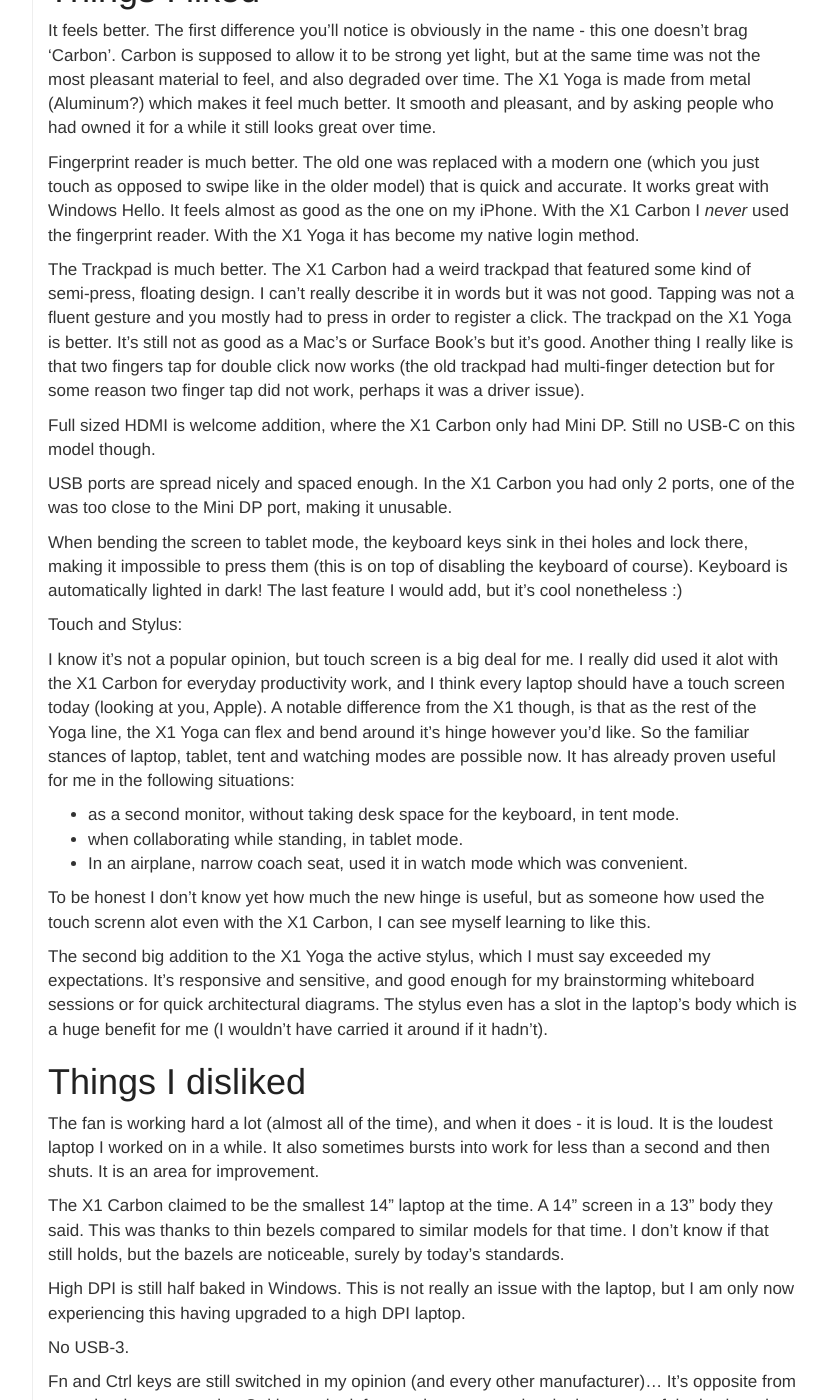
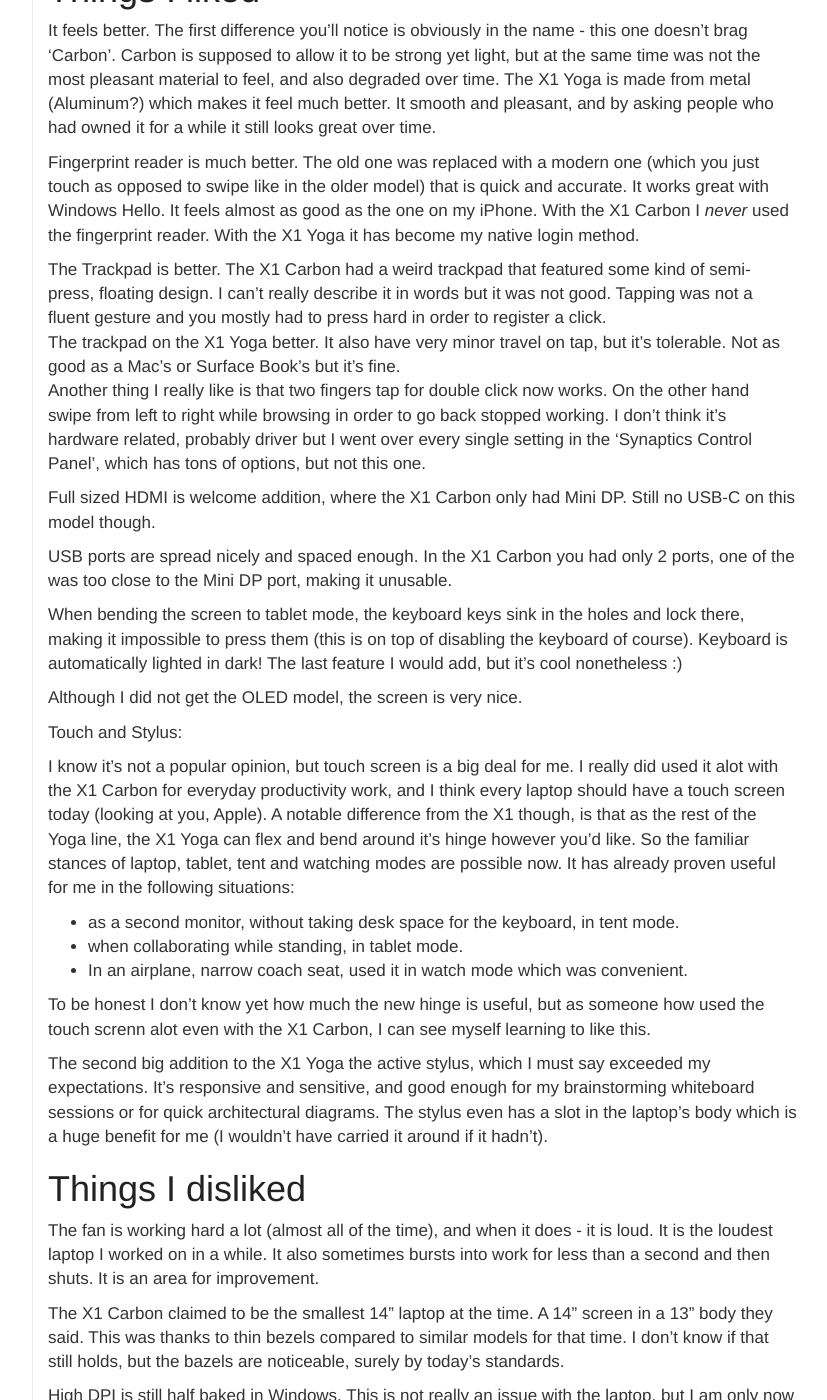
Before and after one commit to itaysk/itaysk.github.io, a Jekyll site: the page built from _posts/2016-12-30-from-lenovo-x1-carbon-to-lenovo-x1-yoga.md, in a window 1280 px wide and 1400 px high, scrolled down 462 px. Shown: the whole window, without its empty margins (413-1240 px from the left). Built offline with Jekyll 4.4.1, drawn with Linux system fonts in a browser that asks for light colours; comment, search, counter and statistics services are not loaded; some of the changed text lies outside the part shown.

Commit message:
post edit: from carbon to yoga

```diff
--- a/_posts/2016-12-30-from-lenovo-x1-carbon-to-lenovo-x1-yoga.md
+++ b/_posts/2016-12-30-from-lenovo-x1-carbon-to-lenovo-x1-yoga.md
@@ -22,15 +22,18 @@
 Fingerprint reader is much better. The old one was replaced with a modern one (which you just touch as opposed to swipe like in the older model) that is quick and accurate. It works great with Windows Hello. It feels almost as good as the one on my iPhone.
 With the X1 Carbon I *never* used the fingerprint reader. With the X1 Yoga it has become my native login method.
 
-The Trackpad is much better. The X1 Carbon had a weird trackpad that featured some kind of semi-press, floating design. I can't really describe it in words but it was not good. Tapping was not a fluent gesture and you mostly had to press in order to register a click.
-The trackpad on the X1 Yoga is better. It's still not as good as a Mac's or Surface Book's but it's good. Another thing I really like is that two fingers tap for double click now works (the old trackpad had multi-finger detection but for some reason two finger tap did not work, perhaps it was a driver issue).
+The Trackpad is better. The X1 Carbon had a weird trackpad that featured some kind of semi-press, floating design. I can't really describe it in words but it was not good. Tapping was not a fluent gesture and you mostly had to press hard in order to register a click.
+The trackpad on the X1 Yoga better. It also have very minor travel on tap, but it's tolerable. Not as good as a Mac's or Surface Book's but it's fine.
+Another thing I really like is that two fingers tap for double click now works. On the other hand swipe from left to right while browsing in order to go back stopped working. I don't think it's hardware related, probably driver but I went over every single setting in the 'Synaptics Control Panel', which has tons of options, but not this one.
 
 Full sized HDMI is welcome addition, where the X1 Carbon only had Mini DP. Still no USB-C on this model though.
 
 USB ports are spread nicely and spaced enough. In the X1 Carbon you had only 2 ports, one of the was too close to the Mini DP port, making it unusable.
 
-When bending the screen to tablet mode, the keyboard keys sink in thei holes and lock there, making it impossible to press them (this is on top of disabling the keyboard of course).
+When bending the screen to tablet mode, the keyboard keys sink in the holes and lock there, making it impossible to press them (this is on top of disabling the keyboard of course).
 Keyboard is automatically lighted in dark! The last feature I would add, but it's cool nonetheless :)
+
+Although I did not get the OLED model, the screen is very nice.
 
 Touch and Stylus:
 
@@ -58,6 +61,10 @@
 
 No USB-3.
 
+Power button located in unfortunate position that made me accidently press it several times.
+
+When it tablet mode, the heat vent is directed towards the bottom, and I already mentioned this fan likes to work, so if you are lying down and resting the 'tablet' on your body, you will feel the heat coming out of it.
+
 Fn and Ctrl keys are still switched in my opinion (and every other manufacturer)... It's opposite from any other laptop meaning Ctrl is not the left most, bottom most key in the corner of the keyboard so it's not as intuitive to use.
 
 # Summary
```
